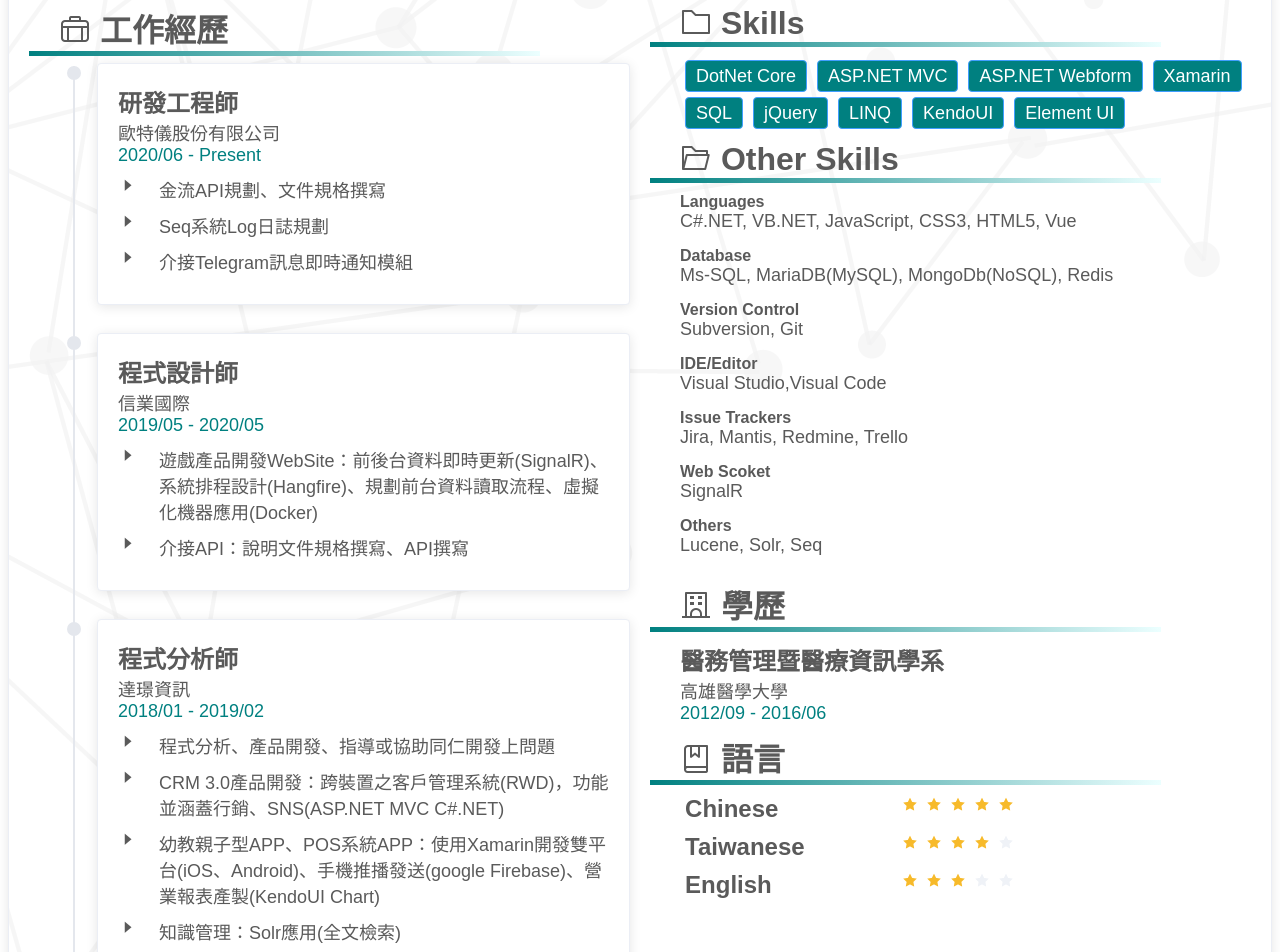
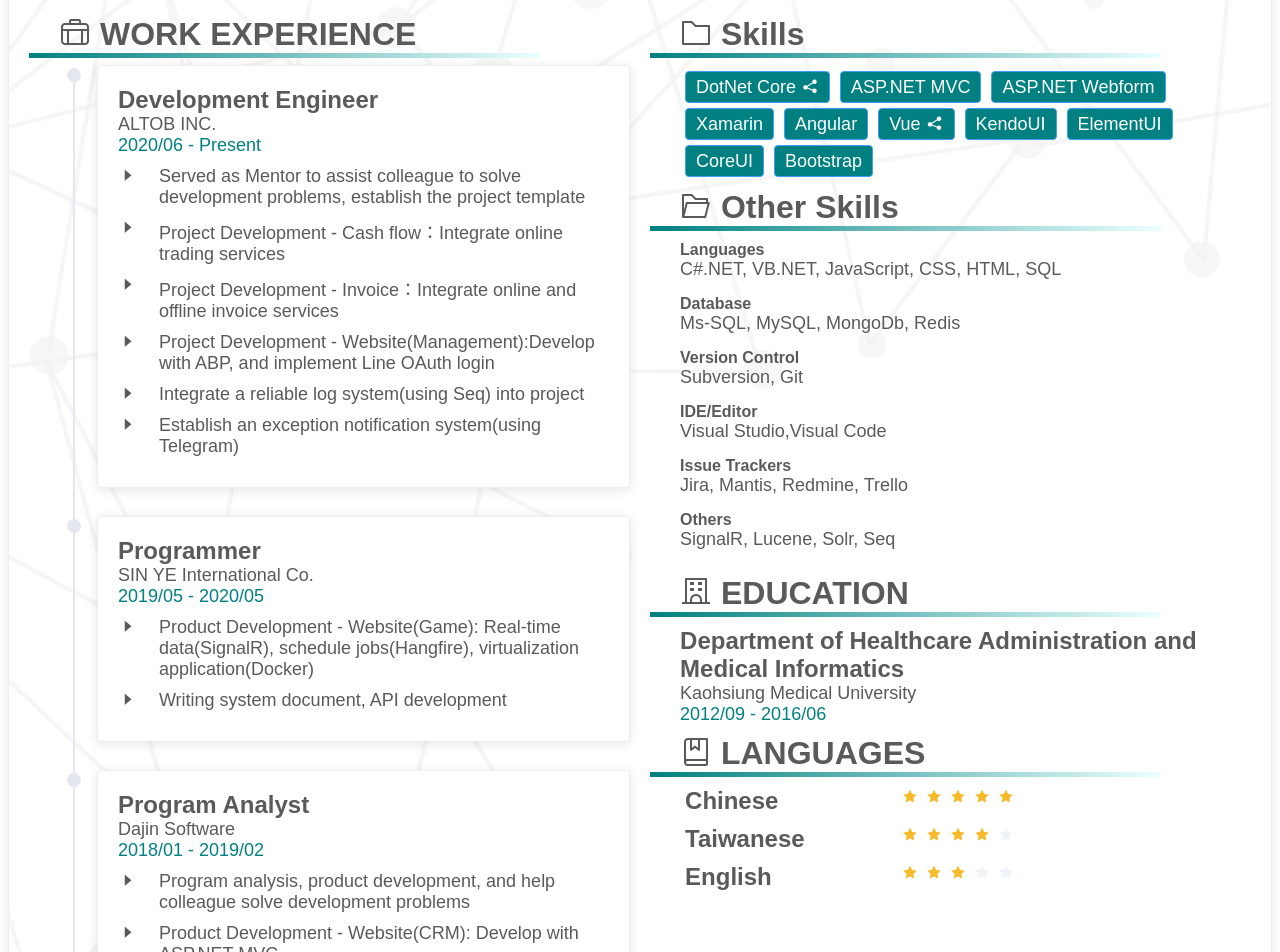
Before and after one commit to genius9450/resume, a Vue app: page / in a window 1280 px wide. Shown: the part 220-1172 px from the top of the page. Built offline with nearby package versions, Linux system fonts and the light colour scheme.

Commit message:
新增i18n、更新履歷

```diff
--- a/package.json
+++ b/package.json
@@ -10,7 +10,8 @@
   "dependencies": {
     "core-js": "^3.6.5",
     "element-ui": "^2.13.2",
-    "vue": "^2.6.11"
+    "vue": "^2.6.11",
+    "vue-i18n": "^8.25.0"
   },
   "devDependencies": {
     "@vue/cli-plugin-babel": "~4.4.0",
--- a/src/components/EductionSection.vue
+++ b/src/components/EductionSection.vue
@@ -1,7 +1,7 @@
 <template>
   <div>
     <el-row>
-      <section-title title="學歷" icon="el-icon-school"></section-title>
+      <section-title :title="$t('education')" icon="el-icon-school"></section-title>
     </el-row>
     <el-row  style="margin-left: 5%;">
       <div
@@ -30,8 +30,8 @@ export default {
     return {
         activities: [
         {
-          dept: '醫務管理暨醫療資訊學系',
-          school: '高雄醫學大學',
+          dept: this.$i18n.t('hami'),
+          school: this.$i18n.t('kmu'),
           timestamp: '2012/09 - 2016/06'
         }]
       };
--- a/src/components/ExperienceSection.vue
+++ b/src/components/ExperienceSection.vue
@@ -1,7 +1,7 @@
 <template>
   <div>
     <el-row>
-      <section-title title="工作經歷" icon="el-icon-suitcase-1"></section-title>
+      <section-title :title="$t('workExperience')" icon="el-icon-suitcase-1"></section-title>
     </el-row>
     <el-row>
       <el-timeline>
@@ -52,52 +52,55 @@ export default {
     return {
         activities: [
         {
-          title: '研發工程師',
-          company: '歐特儀股份有限公司',
+          title: this.$i18n.t('developmentEngineer'),
+          company: this.$i18n.t('altob'),
           timestamp: '2020/06 - Present',
           taskList: [
-            '金流API規劃、文件規格撰寫',
-            'Seq系統Log日誌規劃',
-            '介接Telegram訊息即時通知模組'
+            this.$i18n.t('altob_task1'),
+            this.$i18n.t('altob_task2'),
+            this.$i18n.t('altob_task3'),
+            this.$i18n.t('altob_task4'),
+            this.$i18n.t('altob_task5'),
+            this.$i18n.t('altob_task6')
           ]
         },
         {
-          title: '程式設計師',
-          company: '信業國際',
+          title: this.$i18n.t('programmer'),
+          company: this.$i18n.t('shinya'),
           timestamp: '2019/05 - 2020/05',
           taskList: [
-            '遊戲產品開發WebSite：前後台資料即時更新(SignalR)、系統排程設計(Hangfire)、規劃前台資料讀取流程、虛擬化機器應用(Docker)',
-            '介接API：說明文件規格撰寫、API撰寫'
+            this.$i18n.t('shinya_task1'),
+            this.$i18n.t('shinya_task2')
           ]
         },
         {
-          title: '程式分析師',
-          company: '達璟資訊',
+          title: this.$i18n.t('programAnalyst'),
+          company: this.$i18n.t('dajin'),
           timestamp: '2018/01 - 2019/02',
           taskList: [
-            '程式分析、產品開發、指導或協助同仁開發上問題',
-            'CRM 3.0產品開發：跨裝置之客戶管理系統(RWD)，功能並涵蓋行銷、SNS(ASP.NET MVC C#.NET)',
-            '幼教親子型APP、POS系統APP：使用Xamarin開發雙平台(iOS、Android)、手機推播發送(google Firebase)、營業報表產製(KendoUI Chart)',
-            '知識管理：Solr應用(全文檢索)'
+            this.$i18n.t('dajin_task1'),
+            this.$i18n.t('dajin_task2'),
+            this.$i18n.t('dajin_task3'),
+            this.$i18n.t('dajin_task4')
           ]
         },
         {
-          title: '程式設計師',
-          company: '叡揚資訊',
+          title: this.$i18n.t('programmer'),
+          company: this.$i18n.t('gss'),
           timestamp: '2016/07 - 2017/12',
           taskList: [
-            '程式撰寫、專案開發、系統維護',
-            '政府機關民意信箱WebSite：前後台系統開發/維護(ASP.NET MVC C#.NET / ASP.NET Webform VB.NET)、Email發送、API撰寫/介接、表單/報表繪製、資料轉檔匯出等功能',
-            '資訊安全：Checkmarx原始碼安全漏洞補強',
-            '知識管理：Lucene應用(全文檢索)'
+            this.$i18n.t('gss_task1'),
+            this.$i18n.t('gss_task2'),
+            this.$i18n.t('gss_task3'),
+            this.$i18n.t('gss_task4')
           ]
         },
         {
-          title: '助理工程師',
-          company: '叡揚資訊',
+          title: this.$i18n.t('assistantProgrammer'),
+          company: this.$i18n.t('gss'),
           timestamp: '2015/07 - 2016/06',
           taskList: [
-            '程式撰寫、繪製UI雛形、系統維護'
+            this.$i18n.t('gss_task1')
           ]
         }]
       };
--- a/src/components/LanguageSection.vue
+++ b/src/components/LanguageSection.vue
@@ -1,7 +1,7 @@
 <template>
   <div>
     <el-row>
-      <section-title title="語言" icon="el-icon-collection"></section-title>
+      <section-title :title="$t('language')" icon="el-icon-collection"></section-title>
     </el-row>
     <el-row  style="margin-left: 5%;"
       v-for="language in languages"
@@ -35,15 +35,15 @@ export default {
     return {
       languages: [
         {
-          lang: 'Chinese',
+          lang: this.$i18n.t('chinese'),
           rank: 5
         },
         {
-          lang: 'Taiwanese',
+          lang: this.$i18n.t('taiwanese'),
           rank: 4
         },
         {
-          lang: 'English',
+          lang: this.$i18n.t('english'),
           rank: 3
         }
       ]
--- a/src/components/OtherSkillSection.vue
+++ b/src/components/OtherSkillSection.vue
@@ -31,11 +31,19 @@ export default {
         otherSkillList: [
          {
            type: 'Languages',
-           desc: 'C#.NET, VB.NET, JavaScript, CSS3, HTML5, Vue'
+           desc: 'C#.NET, VB.NET, JavaScript, CSS, HTML, SQL'
          },
+        //  {
+        //    type: 'Backend Framework',
+        //    desc: 'DotNetCore, Abp, ASP.NET MVC, ASP.NET Webform'
+        //  },
+        //  {
+        //    type: 'Frontend Framework',
+        //    desc: 'Angualr, Vue, Bootstrap'
+        //  },
          {
            type: 'Database',
-           desc: 'Ms-SQL, MariaDB(MySQL), MongoDb(NoSQL), Redis'
+           desc: 'Ms-SQL, MySQL, MongoDb, Redis'
          },
          {
            type: 'Version Control',
@@ -50,12 +58,8 @@ export default {
            desc: 'Jira, Mantis, Redmine, Trello'
          },
          {
-           type: 'Web Scoket',
-           desc: 'SignalR'
-         },
-         {
            type: 'Others',
-           desc: 'Lucene, Solr, Seq'
+           desc: 'SignalR, Lucene, Solr, Seq'
          }
         ]
       };
--- a/src/components/PersonalInfo.vue
+++ b/src/components/PersonalInfo.vue
@@ -88,7 +88,7 @@ export default {
       email: 'genius9450@gmail.com',
       phone: '+886919689866',
       github: 'https://github.com/genius9450',
-      introduction: '享受使用有限資源解決當下問題，樂於在開發過程中加入小巧思，也喜歡與團隊共同討論進而激盪出不同思維，期望能發揮所學開發出有溫度並且解決痛點的產品。'
+      introduction: this.$i18n.t('introduction')
     }
   }
 }
--- a/src/components/SectionTitle.vue
+++ b/src/components/SectionTitle.vue
@@ -1,6 +1,6 @@
 <template>
   <div>
-      <span class="sectionTitle">
+      <span class="sectionTitle text-uppercase">
         <i :class="icon"></i>
         {{ title }}
       </span>
--- a/src/components/SkillSection.vue
+++ b/src/components/SkillSection.vue
@@ -9,8 +9,11 @@
         :key="skill"
         color="#008080"
         effect="dark"
+        :style="{'font-size': 'large', 'cursor': (skill.link != '' ? 'pointer' : 'default') }"
+        @click="openLink(skill.link)"
       >
-        <Label style="font-size: large;">{{ skill }}</Label>
+        {{ skill.name }}
+        <i v-if="skill.link != ''" class="el-icon-share"></i>
       </el-tag>
     </el-row>
   </div>
@@ -27,19 +30,25 @@ export default {
   },
   data: function () {
     return {
-        skillList: [
-          'DotNet Core',
-          'ASP.NET MVC',
-          'ASP.NET Webform',
-          'Xamarin',
-          'SQL',
-          'jQuery',
-          'LINQ',
-          'KendoUI',
-          'Element UI'
-        ]
-      };
-    },
+      skillList: [
+        { name: 'DotNet Core', link: 'https://github.com/genius9450/DotNetCoreApi.Template' },
+        { name: 'ASP.NET MVC', link: '' },
+        { name: 'ASP.NET Webform', link: '' },
+        { name: 'Xamarin', link: '' },
+        { name: 'Angular', link: '' },
+        { name: 'Vue', link: 'https://github.com/genius9450/mask-query-system' },
+        { name: 'KendoUI', link: '' },
+        { name: 'ElementUI', link: '' },
+        { name: 'CoreUI', link: '' },
+        { name: 'Bootstrap', link: '' }
+      ]
+    };
+  },
+  methods: {
+    openLink(link) {
+      window.open(link, '_blank');
+    }
+  }
 }
 </script>
 
--- /dev/null
+++ b/src/lang/en.json
@@ -0,0 +1,42 @@
+{
+    "workExperience": "WORK EXPERIENCE",
+    "developmentEngineer": "Development Engineer",
+    "programmer": "Programmer",
+    "programAnalyst": "Program Analyst",
+    "assistantProgrammer": "Assistant Programmer",
+
+    "altob": "ALTOB INC.",
+    "altob_task1": "Served as Mentor to assist colleague to solve development problems, establish the project template",
+    "altob_task2": "Project Development - Cash flow：Integrate online trading services",
+    "altob_task3": "Project Development - Invoice：Integrate online and offline invoice services",
+    "altob_task4": "Project Development - Website(Management):Develop with ABP, and implement Line OAuth login",
+    "altob_task5": "Integrate a reliable log system(using Seq) into project",
+    "altob_task6": "Establish an exception notification system(using Telegram)",
+
+    "shinya": "SIN YE International Co.",
+    "shinya_task1": "Product Development - Website(Game): Real-time data(SignalR), schedule jobs(Hangfire), virtualization application(Docker)",
+    "shinya_task2": "Writing system document, API development",
+
+    "dajin": "Dajin Software",
+    "dajin_task1": "Program analysis, product development, and help colleague solve development problems",
+    "dajin_task2": "Product Development - Website(CRM): Develop with ASP.NET MVC",
+    "dajin_task3": "Product Development - APP(Electronic contact book, POS): Develop with Xamarin(iOS,Android), push notification(google Firebase),report design",
+    "dajin_task4": "Project Development - Knowledge management system: Develop with Solr(Full-Text Search)",
+
+    "gss": "Galaxy Software Services",
+    "gss_task1": "Project development, system maintenance",
+    "gss_task2": "Project Development - Website(Government CRM): Develop with ASP.NET MVC/ASP.NET Webform, email sending, report design, data exporting",
+    "gss_task3": "Information Security: Fix Application Security issue (with Checkmarx)",
+    "gss_task4": "Project Development - Knowledge management system: Develop with Lucene(Full-Text Search) ",
+
+    "introduction": "Enjoy the use of limited resources to solve the current problems, and be willing to add some ideas in the development and design process, and also like to discuss with the team to stimulate different thinking, and hope to develop the great products that can solve the problem.",
+
+    "language": "LANGUAGES",
+    "chinese": "Chinese",
+    "taiwanese": "Taiwanese",
+    "english": "English",
+
+    "education": "EDUCATION",
+    "hami": "Department of Healthcare Administration and Medical Informatics",
+    "kmu": "Kaohsiung Medical University"
+}
--- /dev/null
+++ b/src/lang/zh.json
@@ -0,0 +1,43 @@
+{
+    "workExperience": "工作經歷",
+    "developmentEngineer": "研發工程師",
+    "programmer": "程式設計師",
+    "programAnalyst": "程式分析師",
+    "assistantProgrammer": "助理工程師",
+
+    "altob": "歐特儀股份有限公司",
+    "altob_task1": "擔任Mentor協助新人熟悉系統、建構專案範本",
+    "altob_task2": "金流服務開發：整合公司線上交易服務",
+    "altob_task3": "發票服務、管理平台開發：整合公司線上線上發票服務",
+    "altob_task4": "公司內部營運管理網頁平台開發(ABP):Line OAuth登入驗證",
+    "altob_task5": "整合可靠Log系統(Seq)至專案中",
+    "altob_task6": "建立異常通知及時通知系統(Telegram)",
+
+    "shinya": "信業國際",
+    "shinya_task1": "遊戲產品開發WebSite：前後台資料即時更新(SignalR)、系統排程設計(Hangfire)、規劃前台資料讀取流程、虛擬化機器應用(Docker)",
+    "shinya_task2": "介接API：說明文件規格撰寫、API撰寫",
+
+    "dajin": "達璟資訊",
+    "dajin_task1": "程式分析、產品開發、指導或協助同仁開發上問題",
+    "dajin_task2": "CRM 3.0產品開發：跨裝置之客戶管理系統(RWD)，功能並涵蓋行銷、SNS(ASP.NET MVC C#.NET)",
+    "dajin_task3": "幼教親子型APP、POS系統APP：使用Xamarin開發雙平台(iOS、Android)、手機推播發送(google Firebase)、營業報表產製",
+    "dajin_task4": "知識管理：Solr應用(全文檢索)",
+
+    "gss": "叡揚資訊",
+    "gss_task1": "程式撰寫、專案開發、系統維護",
+    "gss_task2": "政府機關民意信箱WebSite：前後台系統開發/維護(ASP.NET MVC C#.NET / ASP.NET Webform VB.NET)、Email發送、API撰寫/介接、表單/報表繪製、資料轉檔匯出等功能",
+    "gss_task3": "資訊安全：Checkmarx原始碼安全漏洞補強",
+    "gss_task4": "知識管理：Lucene應用(全文檢索)",
+
+    "introduction": "享受使用有限資源解決當下問題，樂於在開發過程中加入小巧思，也喜歡與團隊共同討論進而激盪出不同思維，期望能發揮所學開發出有溫度並且解決痛點的產品。",
+
+    "language": "語言",
+    "chinese": "中文",
+    "taiwanese": "台語",
+    "english": "英文",
+
+    "education": "學歷",
+    "hami": "醫務管理暨醫療資訊學系",
+    "kmu": "高雄醫學大學"
+
+}
--- a/src/main.js
+++ b/src/main.js
@@ -4,9 +4,34 @@ import ElementUI from 'element-ui'
 import 'element-ui/lib/theme-chalk/index.css';
 import 'element-ui/lib/theme-chalk/display.css';
 
+import VueI18n from 'vue-i18n';  // 引入 Vue I18n
+import zh from './lang/zh.json';      // 存放中文語系檔
+import en from './lang/en.json';      // 存放英文語系檔
+
 Vue.config.productionTip = false
 Vue.use(ElementUI)
+Vue.use(VueI18n)
+
+// 預設使用的語系
+let locale = 'en';
+// 檢查 localStorage 是否已有保存使用者選用的語系資訊
+if (localStorage.getItem('lang')) {
+  locale = localStorage.getItem('lang');
+  // store.commit('setLang', locale);
+} else {
+  localStorage.setItem('lang', locale);
+  // store.commit('setLang', locale);
+}
+
+const i18n = new VueI18n({
+  locale: locale,
+  messages: {
+    'zh': zh,
+    'en': en
+  }
+});
 
 new Vue({
+  i18n,
   render: h => h(App),
 }).$mount('#app')
```
Also changed, not shown: src/App.vue (line endings or trailing spaces), 1 other file (tests, documents, lock files or other folders).
